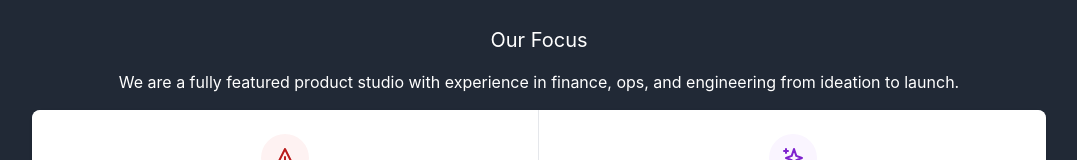
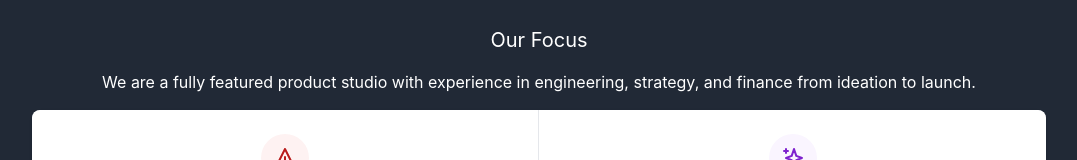
Before and after one commit to gcunruh/divination, a Next.js app: page / in a window 1280 px wide. Shown: the part 230-390 px from the top of the page, without its empty margins (101-1178 px from the left). Built offline with nearby package versions, Linux system fonts and the light colour scheme.

Commit message:
changes to text

```diff
--- a/pages/index.js
+++ b/pages/index.js
@@ -57,7 +57,7 @@ export default function Home() {
       </div>
       <h1 className="text-xl my-4">Our Focus</h1>
       <div className="text-md my-4">
-        We are a fully featured product studio with experience in finance, ops, and engineering from ideation to launch.
+        We are a fully featured product studio with experience in engineering, strategy, and finance from ideation to launch.
       </div>
       <div className="mx-auto w-10/12 rounded-lg bg-gray-200 overflow-hidden shadow divide-y divide-gray-200 sm:divide-y-0 sm:grid sm:grid-cols-2 sm:gap-px">
         {actions.map((action, actionIdx) => (
```
